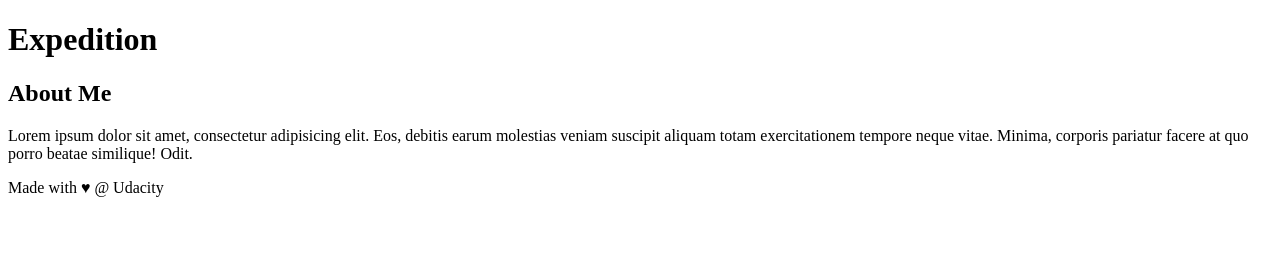
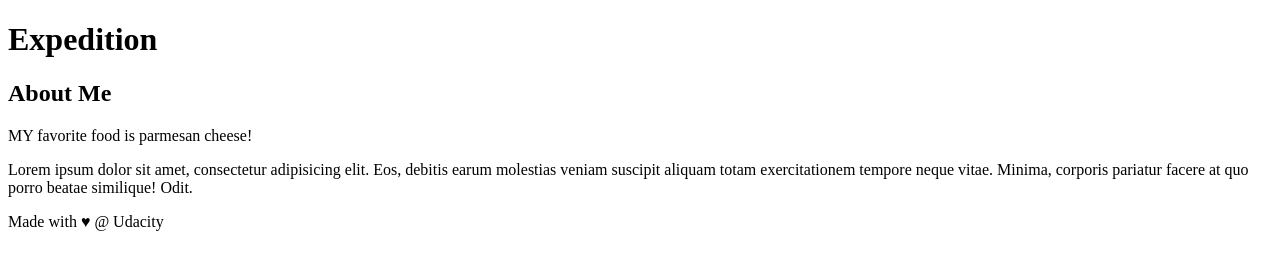
Before and after one commit to lutherhuset/travel-plans, a plain HTML site: page index.html in a window 1280 px wide. Drawn offline with Linux system fonts and the light colour scheme.

Commit message:
Add content to sidebar branch index file

```diff
--- a/index.html
+++ b/index.html
@@ -21,7 +21,7 @@
 
     <aside>
         <h2>About Me</h2>
-
+        <p>MY favorite food is parmesan cheese!</p>
         <p>Lorem ipsum dolor sit amet, consectetur adipisicing elit. Eos, debitis earum molestias veniam suscipit aliquam totam exercitationem tempore neque vitae. Minima, corporis pariatur facere at quo porro beatae similique! Odit.</p>
     </aside>
 
```
